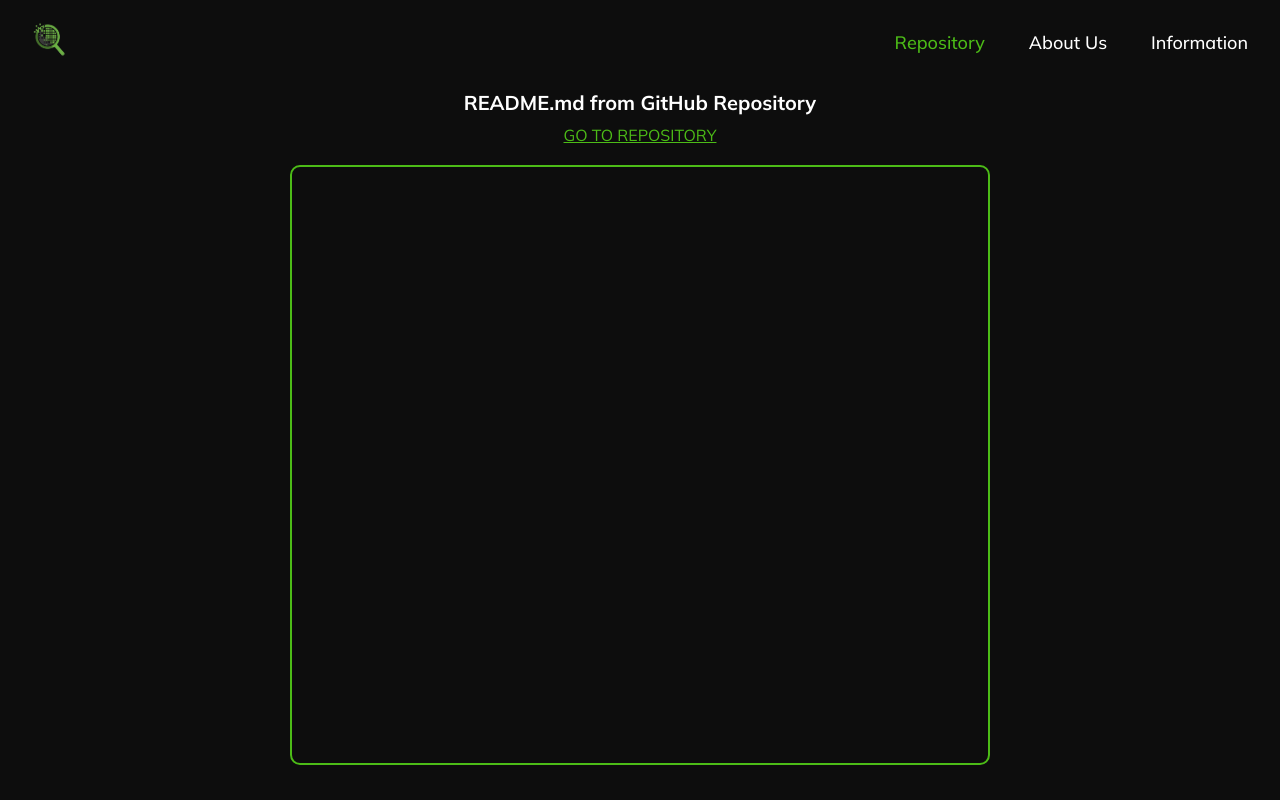
After one commit to clbonoan/senior-project, a FastAPI app: template templates/repo.html in a window 1280 px wide. The commit adds this page. Run offline with FastAPI, Linux system fonts and the light colour scheme; the template is opened without the code that fills it, so the values that code supplies are empty.

Commit message:
adding and styling repository page

```diff
--- a/main.py
+++ b/main.py
@@ -39,6 +39,10 @@ async def about(request: Request):
 async def info(request: Request):
     return templates.TemplateResponse("info.html", {"request": request})
 
+@app.get("/repo", response_class=HTMLResponse)
+async def info(request: Request):
+    return templates.TemplateResponse("repo.html", {"request": request})
+
 @app.post("/process/")
 async def process_image(file: UploadFile = File(...)):
     contents = await file.read()
--- a/static/style.css
+++ b/static/style.css
@@ -12,6 +12,7 @@ body {
   color: #fff;
   padding-top: 80px; /* so content isn't hidden under navbar */
   text-align: center;
+  margin: 0 auto;
 }
 
 .navbar {
@@ -73,7 +74,7 @@ body {
   }
 }
 
-h2 {
+#home-title {
   font-size: clamp(36px, 6vw, 72px);
   background-image: linear-gradient(to right, #e8e2e2 52%, #4CBB17 48%);
   -webkit-background-clip: text;
@@ -130,6 +131,7 @@ button {
 button:hover {
   background-color: #0056b3;
 }
+
 #preview-container {
   display: flex;
   justify-content: center;
@@ -152,7 +154,47 @@ button:hover {
   font-size: 20px;
   color: white;
 }
+
 p {
   font-size: 20px;
-  color: lightseagreen;
+  color: #D3D3D3;
 }
+
+#repo-title {
+  font-size: 20px;
+  margin: 10px 0px;
+}
+
+#repo-link {
+  font-size: 16px;
+  color: #4CBB17;
+}
+
+#repo-link:hover {
+  color: #FFFFFF;
+}
+
+#readme-container {
+  border: 2px solid #4CBB17;
+  border-radius: 10px;
+  height: 600px;
+  width: 700px;
+  margin: 0 auto;
+  padding: 40px 20px;
+  overflow-x: auto;
+  overflow-y: scroll;
+}
+
+.markdown-body h1 {
+  padding-bottom: 20px;
+}
+
+.markdown-body h3 {
+  color: #FFFFFF;
+  padding-top: 10px;
+}
+
+.markdown-body p {
+  color: #D3D3D3;
+  font-size: 16px;
+}
--- a/templates/about.html
+++ b/templates/about.html
@@ -1,4 +1,5 @@
-<html>
+<!DOCTYPE html><html>
+<html lang="en">
 
 <head>
   <title>Shadow Check</title>
@@ -14,7 +15,7 @@
       </a>
     </div>
     <div class="nav-right">
-          <a href="https://github.com/clbonoan/senior-project"> Repository </a>
+          <a href="/repo"> Repository </a>
           <a href="/about" class="active"> About Us</a>
           <a href="/info"> Information</a>
       </div>
@@ -25,6 +26,7 @@
 
 
 </body>
+</html>
 
 
 
--- a/templates/info.html
+++ b/templates/info.html
@@ -1,4 +1,6 @@
-<html>
+<!DOCTYPE html>
+<html lang="en">
+
 <head>
   <title>Shadow Check</title>
  <link rel="stylesheet" href="{{ url_for('static', path='/style.css') }}">
@@ -15,7 +17,7 @@
       </a>
     </div>
     <div class="nav-right">
-          <a href="https://github.com/clbonoan/senior-project"> Repository </a>
+          <a href="/repo"> Repository </a>
           <a href="/about"> About Us</a>
           <a href="/info" class="active"> Information</a>
       </div>
--- /dev/null
+++ b/templates/repo.html
@@ -0,0 +1,53 @@
+<!DOCTYPE html>
+<html lang="en">
+
+<head>
+    <title>Shadow Check</title>
+    <link rel="stylesheet" href="{{ url_for('static', path='/style.css') }}">
+    <link rel ="icon" type="image/x-icon" href="{{ url_for('static', path='favicon.png')}}">
+    <!--<link rel="stylesheet" href="https://unpkg.com/github-markdown-css@5.5.1/github-markdown.min.css">-->
+</head>
+
+<body>
+    <nav class="navbar">
+     <div class="nav-left">
+
+       <a href="/">
+         <img src="{{ url_for('static', path='/favicon.png') }}" alt="Home" class="nav-logo">
+       </a>
+     </div>
+     <div class="nav-right">
+           <a href="/repo" class="active"> Repository </a>
+           <a href="/about"> About Us</a>
+           <a href="/info"> Information</a>
+       </div>
+    </nav>
+
+    <h2 id="repo-title">README.md from GitHub Repository</h2>
+    <a target="_blank" rel="noopener noreferrer" href="https://www.github.com/clbonoan/senior-project" id="repo-link">
+        GO TO REPOSITORY
+    </a>
+    <br>
+    <br>
+    <div id="readme-container">
+        <div class="markdown-body" id="readme">
+            <script src="https://cdn.jsdelivr.net/npm/marked/marked.min.js"></script>
+            <script>
+                    const owner = "clbonoan";
+                    const repo = "senior-project";
+                    const branch = "main";
+
+                    const readmeUrl = `https://raw.githubusercontent.com/${owner}/${repo}/${branch}/README.md`;
+
+                    async function loadReadme() {
+                        const res = await fetch(readmeUrl);
+                        const md  = await res.text();
+                        document.getElementById('readme').innerHTML = marked.parse(md);
+                    }
+                    loadReadme();
+            </script>
+        </div>
+   </div>
+   <!--<iframe src="https://github.com/clbonoan/senior-project" title="GitHub Repository"></iframe>-->
+</body>
+</html>
```
Also changed, not shown: templates/index.html (+4 -3 lines).
